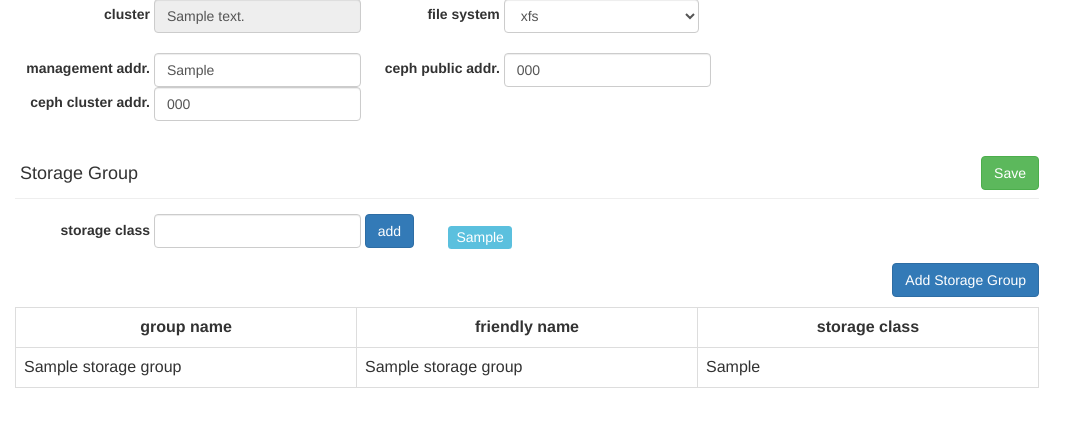
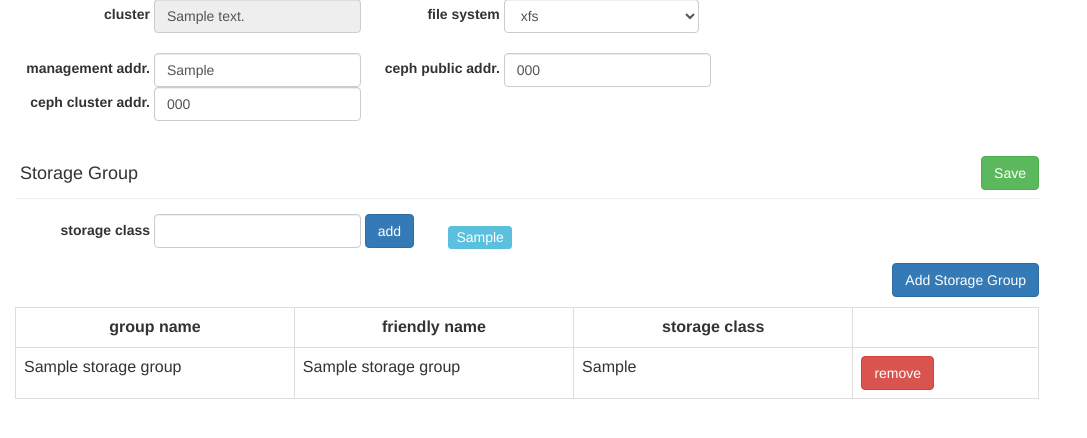
Before and after one commit to iansoft/vsm.config, a Django app: template vsmadmin/templates/manifest/index.html in a window 1280 px wide. Shown: the part 184-622 px from the top of the page, without its empty margins (0-1087 px from the left). Run offline with Django 3.2, Linux system fonts and the light colour scheme; the template is opened without the code that fills it: most values are stand-ins (such as "Sample title", 1, 10 or a date in 2020); some libraries are stand-ins or nearby versions.

Commit message:
finish the cluster storage module

```diff
--- a/vsmadmin/manifest/urls.py
+++ b/vsmadmin/manifest/urls.py
@@ -1,8 +1,9 @@
 from django.conf.urls import patterns,include,url
 from manifest import views
-from .views import set_cluster_basic_file
+from .views import set_cluster_basic_file,set_cluster_storage_file
 
 urlpatterns = patterns('',
                        url(r"^$", views.index, name="manifest"),
                        url(r"^set_cluster_basic_file/$", set_cluster_basic_file, name="set_cluster_basic_file"),
+                       url(r"^set_cluster_storage_file/$", set_cluster_storage_file, name="set_cluster_storage_file"),
                     )
--- a/vsmadmin/static/js/cluster.manifest.js
+++ b/vsmadmin/static/js/cluster.manifest.js
@@ -2,14 +2,6 @@ $(document).ready(function(){
 	//init the data
 	InitData();
 
-	//add the storage class
-	$("#btnAddStorageClass").click(function(){
-		AddStorageClass();
-	});
-
-	$("#btnSaveClusterBasic").click(function(){
-		SaveClusterBasic();
-	});
 });
 
 
@@ -20,23 +12,6 @@ function InitData(){
 		if(_Sel_File_System.options[i].text == _Selected_File_System){
 			_Sel_File_System.options[i].selected = true;
 		}
-	}
-}
-
-//add the storage class
-function AddStorageClass(){
-	var class_name = $("#txtStorageClass").val();
-	if(class_name == ""){
-		return false;
-	}
-	var html = "";
-	html += "<span class='label label-info lable-storage-class' onclick='RemoveStorageClass(this)'>"+ class_name +"</span>";
-	$("#divStorageClass1").append(html);
-}
-
-function RemoveStorageClass(obj){
-	if(confirm("Remove the storage group?")==true){
-		obj.remove();
 	}
 }
 
@@ -94,3 +69,141 @@ function SaveClusterBasic(){
         }
     });
 }
+
+//save the cluster storage info.
+function SaveClusterStorage(){
+	var cluster_storage_data = {
+		storage_class:[],
+		storage_group:[]
+	};
+
+	$(".lable-storage-class").each(function(){
+		cluster_storage_data.storage_class.push(this.innerHTML);
+	});
+
+	$("#tStorageGroup>tbody>tr").each(function(){
+		var group_name = this.children[0].innerHTML;
+		var friendly_name = this.children[1].innerHTML;
+		var storage_class = this.children[2].innerHTML;
+		var group_data = {
+			"group_name":group_name,
+			"friendly_name":friendly_name,
+			"storage_class":storage_class,
+		}
+		cluster_storage_data.storage_group.push(group_data);
+	});
+
+	var token = $("input[name=csrfmiddlewaretoken]").val();
+	$.ajax({
+        type: "post",
+        url: "/manifest/set_cluster_storage_file/",
+        data: JSON.stringify(cluster_storage_data),
+        dataType:"json",
+        success: function(data){
+        	ShowMessage($("#divStorageMessage"),2,"Save the cluster storage info. successfully!");
+        },
+        error: function (XMLHttpRequest, textStatus, errorThrown) {
+           if(XMLHttpRequest.status == 500){
+           		ShowMessage($("#divStorageMessage"),0,"INTERNAL SERVER ERROR!");
+           }
+        },
+        headers: {
+            "X-CSRFToken": token
+        },
+        complete: function(){
+
+        }
+    });
+
+}
+
+//add the storage class
+function AddStorageClass(){
+	var class_name = $("#txtStorageClass").val();
+	if(class_name == ""){
+		return false;
+	}
+	var html = "";
+	html += "<span class='label label-info lable-storage-class' onclick='RemoveStorageClass(this)'>"+ class_name +"</span>";
+	$("#divStorageClass1").append(html);
+}
+
+//remove the storage class
+function RemoveStorageClass(obj){
+	if(confirm("Remove the storage class?")==true){
+		obj.remove();
+	}
+}
+
+//add the storage group
+function AddStorageGroup(){
+	var html = "";
+	html += "<tr>";
+	// html += "<form class='form-inline'>";
+	html += "	<td><input class='form-control' type='textbox'/></td>";
+	html += "	<td><input class='form-control' type='textbox' /></td>";
+	html += "	<td>";
+	html += "	 	<select class='form-control' style='width:185px;'>";
+		for(var i=0; i<$(".lable-storage-class").length;i++){
+			var value = $(".lable-storage-class")[i].innerHTML;
+			html += "	 <option value='"+value+"'>"+value+"</option>";
+		}
+	html += "	 	</select>";
+	html += "	</td>";
+
+	html += "	<td>";
+	html += "		<a class='btn btn-success'  onclick='SaveStorageGroup(this)'>save</a>";
+	html += "	    <a class='btn btn-danger'  onclick='RemoveStorageGroup(this)'>cancel</a>";
+	html += "	</td>";
+	// html += "</form>";
+	html += "</tr>";
+
+	$("#tStorageGroup>tbody").append(html);
+}
+
+//save the storage group
+function SaveStorageGroup(obj){
+	var ctrlGroupName= obj.parentNode.parentNode.children[0].children[0];
+	var ctrFriendlyName= obj.parentNode.parentNode.children[1].children[0];
+	var ctrlStorageName= obj.parentNode.parentNode.children[2].children[0];
+
+	var is_pass = true;
+	if(ctrlGroupName.value == ""){
+		ctrlGroupName.style.border = "1px solid red";
+		is_pass = false;
+	}
+
+	if(ctrFriendlyName.value == ""){
+		ctrFriendlyName.style.border = "1px solid red";
+		is_pass = false;
+	}
+
+	if(ctrlStorageName.value == ""){
+		ctrlStorageName.style.border = "1px solid red";
+		is_pass = false;
+	}
+
+	if(is_pass == false){
+		return false;
+	}
+
+	//save the items
+	var html = "";
+	html += "<tr>";
+	html += "	<td>"+ctrlGroupName.value+"</td>";
+	html += "	<td>"+ctrFriendlyName.value+"</td>";
+	html += "	<td>"+ctrlStorageName.value+"</td>";
+	html += "	<td><a class='btn btn-danger' onclick='RemoveStorageGroup(this)'>remove</a></td>";
+	html += "</tr>";
+
+	//first remove the row
+	obj.parentNode.parentNode.remove();
+	$("#tStorageGroup>tbody").append(html);
+}
+
+//remove the storage group
+function RemoveStorageGroup(obj){
+	if(confirm("Remove the storage group?")==true){
+		obj.parentNode.parentNode.remove();
+	}
+}
--- /dev/null
+++ b/vsmadmin/static/js/dialog.js
@@ -0,0 +1,34 @@
+function GenerateDialog(title,body,showSubmit,submitName){
+	var html = "";
+	html += "<div class='modal-dialog'>";
+	html += "	<div class='modal-content'>";
+	html += "		<div class='modal-header'>";
+	html += "			<button type='button' class='close' data-dismiss='modal' aria-label='Close'><span aria-hidden='true'>&times;</span></button>";
+	html += "			<h4 class='modal-title' id='myModalLabel'>";
+	html += title;
+	html += "			</h4>";
+	html += "		</div>";
+	html += "		<div class='modal-body'>";
+	html += body;
+	html += "		</div>";
+	html += "		<div class='modal-footer'>";
+	html += "			<button id='btnDialogCancel' type='button' class='btn btn-default' data-dismiss='modal'>Close</button>";
+
+	if(showSubmit==true){
+		html += "<button id='btnDialogSubmit' type='button' class='btn btn-primary'>";
+		html += submitName;
+		html += "</button>";
+	}
+
+	html += "		</div>";
+	html += "	</div>";
+	html += "</div>";
+
+
+	var dialogWrapper = $("#modal_wrapper")[0];
+	dialogWrapper.id = "modal_wrapper";
+	dialogWrapper.className = "modal fade";
+	dialogWrapper.innerHTML = html;
+
+	return $("#modal_wrapper");
+}
--- a/vsmadmin/templates/base.html
+++ b/vsmadmin/templates/base.html
@@ -7,6 +7,7 @@
 	<script src="{{ STATIC_URL }}js/jquery-1.11.2.min.js"></script>
 	<script src="{{ STATIC_URL }}js/bootstrap.min.js"></script>
 	<script src="{{ STATIC_URL }}js/validate.js"></script>
+	<script src="{{ STATIC_URL }}js/dialog.js"></script>
 	<script src="{{ STATIC_URL }}js/message.js"></script>
 	{% block js %}{% endblock %}
 </head>
--- a/vsmadmin/templates/manifest/index.html
+++ b/vsmadmin/templates/manifest/index.html
@@ -39,4 +39,7 @@
     </div>
   {% endfor %}
 </div>
+
+<div id="#modal_wrapper"></div>
+
 {% endblock %}
--- a/vsmadmin/templates/pages/cluster.html
+++ b/vsmadmin/templates/pages/cluster.html
@@ -1,7 +1,7 @@
 <!--Basic-->
 <div id="divBasicForm" class="module-wrap">
     <span class="module-title">Basic</span>
-    <button id="btnSaveClusterBasic" class="btn btn-success btn-right">Save</button>
+    <button id="btnSaveClusterBasic" class="btn btn-success btn-right" onclick='SaveClusterBasic()'>Save</button>
     <hr>
     <!--Warning tip-->
     <div id="divBasicMessage">
@@ -40,14 +40,18 @@
 <!--Storage-->
 <div id="divStorageForm" class="module-wrap">
     <span class="module-title">Storage Group</span>
-    <button btn="btnSaveStorage" class="btn btn-success btn-right">Save</button>
+    <button btn="btnSaveStorage" class="btn btn-success btn-right" onclick="SaveClusterStorage()">Save</button>
     <hr>
+     <!--message tip-->
+    <div id="divStorageMessage">
+    </div>
+
     <!-- {{cluster_storage_data}} -->
     <form class="form-inline">
       <div class="form-group">
         <label class="label-1" for="lblStorageClass">storage class</label>
         <input id="txtStorageClass" type="textbox" class="form-control" />
-        <a id="btnAddStorageClass" class="btn btn-primary">add</a>
+        <a id="btnAddStorageClass" class="btn btn-primary" onclick='AddStorageClass()'>add</a>
       </div>
       <div id="divStorageClass1" class="form-group storage-class">
         {% for storage_class in cluster_storage_data.storage_class %}
@@ -55,7 +59,7 @@
         {% endfor %}
       </div>
       <div class="option-bar">
-        <a id="btnAddStorageGroup" class="btn btn-primary">Add Storage Group</a>
+        <a id="btnAddStorageGroup" class="btn btn-primary" onclick="AddStorageGroup()">Add Storage Group</a>
       </div>
       <table id="tStorageGroup" class="table table-bordered">
       <thead>
@@ -63,18 +67,20 @@
           <th>group name</th>
           <th>friendly name</th>
           <th>storage class</th>
+          <th style="width:200px;"></th>
         </tr>
       </thead>
       <tbody>
         {% for storage_group in cluster_storage_data.storage_group %}
           <tr>
-            <td>{{storage_group.group_name}}</td>
-            <td>{{storage_group.friendly_name}}</td>
-            <td>{{storage_group.storage_class}}</td>
+            <td class='group-name'>{{storage_group.group_name}}</td>
+            <td class='friendly-name'>{{storage_group.friendly_name}}</td>
+            <td class='storage-class'>{{storage_group.storage_class}}</td>
+            <td><a class="btn btn-danger" onclick="RemoveStorageGroup(this)">remove</a></td>
           </tr>
         {% empty %}
           <tr>
-            <td colspan="3">
+            <td colspan="4">
               no data
             </td>
           </tr>
```
Also changed, not shown: vsmadmin/manifest/views.py (+29 -0 lines), 3 other files.
